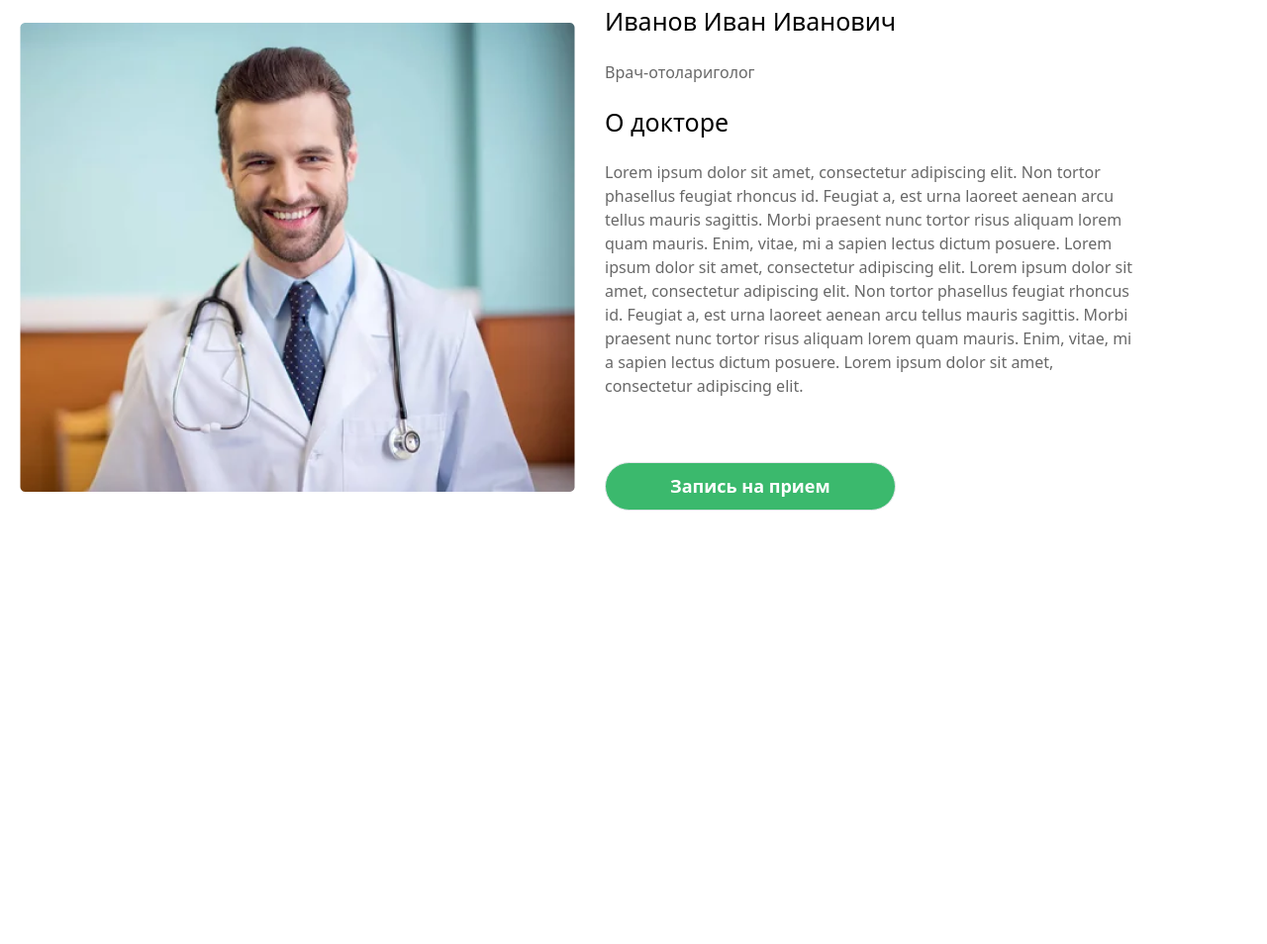
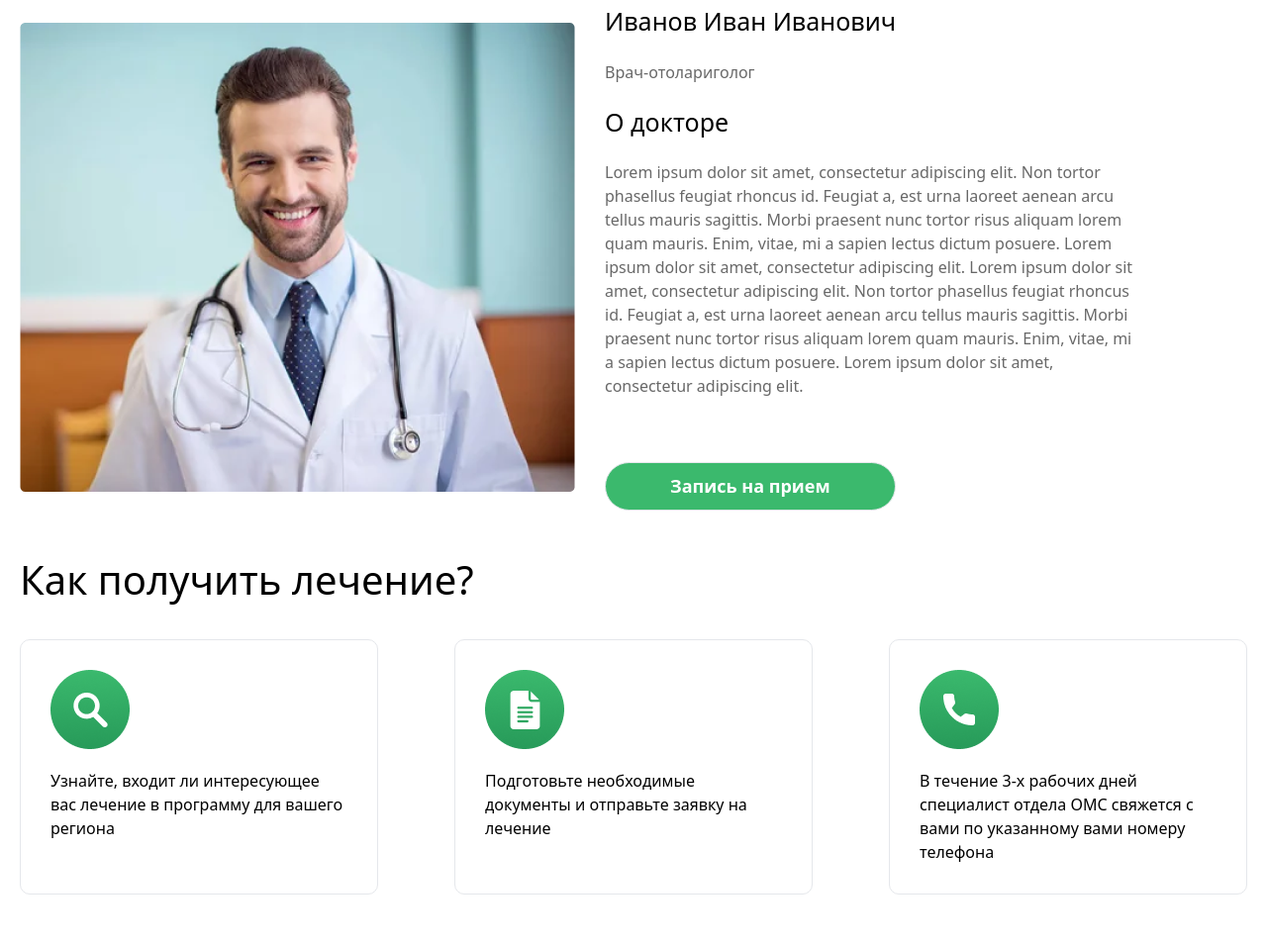
Before and after one commit to Shahnavoz/EXAM, a website: page src/index.html in a window 1280 px wide. Shown: the part 1533-2487 px from the top of the page at 99% size. Before the commit the page ends 2069 px from the top, so only its background shows below. Drawn offline with Linux system fonts and the light colour scheme.

Commit message:
Half of fifth section is finished

```diff
--- a/src/index.html
+++ b/src/index.html
@@ -122,13 +122,14 @@
 
 
     </section>
-    <button class="px-[65px] py-[10px] border-[1px] border-solid rounded-[30px] bg-[#3BB96D] text-white ml-[20px] lg:ml-[80px] lg:mt-[30px]">Записаться
+    <button
+        class="px-[65px] py-[10px] border-[1px] border-solid rounded-[30px] bg-[#3BB96D] text-white ml-[20px] lg:ml-[80px] lg:mt-[30px]">Записаться
         на прием </button>
 
 
-        <section class="p-[20px] max-w-[1300px] m-auto mt-[100px]">
-            <h1 class="text-[35px] font-medium mb-[30px]">Наши специалисты</h1>
-            <article class="flex flex-col gap-[20px] lg:flex-row lg:items-center lg:gap-[30px]">
+    <section class="p-[20px] max-w-[1300px] m-auto mt-[100px]">
+        <h1 class="text-[35px] font-medium mb-[30px]">Наши специалисты</h1>
+        <article class="flex flex-col gap-[20px] lg:flex-row lg:items-center lg:gap-[30px]">
             <aside>
                 <img src="../src/img/specialist.png" alt="">
             </aside>
@@ -136,14 +137,52 @@
                 <h1 class="text-[25px] font-medium">Иванов Иван Иванович</h1>
                 <p class="text-[#686868]">Врач-отолариголог</p>
                 <h1 class="text-[25px] font-medium">О докторе</h1>
-                <p class="text-[#686868]">Lorem ipsum dolor sit amet, consectetur adipiscing elit. Non tortor phasellus feugiat rhoncus id. Feugiat a, est urna laoreet aenean arcu tellus mauris sagittis. Morbi praesent nunc tortor risus aliquam lorem quam mauris. Enim, vitae, mi a sapien lectus dictum posuere. Lorem ipsum dolor sit amet, consectetur adipiscing elit.
+                <p class="text-[#686868]">Lorem ipsum dolor sit amet, consectetur adipiscing elit. Non tortor phasellus
+                    feugiat rhoncus id. Feugiat a, est urna laoreet aenean arcu tellus mauris sagittis. Morbi praesent
+                    nunc tortor risus aliquam lorem quam mauris. Enim, vitae, mi a sapien lectus dictum posuere. Lorem
+                    ipsum dolor sit amet, consectetur adipiscing elit.
 
-                    Lorem ipsum dolor sit amet, consectetur adipiscing elit. Non tortor phasellus feugiat rhoncus id. Feugiat a, est urna laoreet aenean arcu tellus mauris sagittis. Morbi praesent nunc tortor risus aliquam lorem quam mauris. Enim, vitae, mi a sapien lectus dictum posuere. Lorem ipsum dolor sit amet, consectetur adipiscing elit. </p>
-                    <button class="px-[65px] py-[10px] text-[18px] font-bold border-[1px] border-solid rounded-[30px] bg-[#3BB96D] text-white lg:mt-[45px]">Запись
-                        на прием </button>
+                    Lorem ipsum dolor sit amet, consectetur adipiscing elit. Non tortor phasellus feugiat rhoncus id.
+                    Feugiat a, est urna laoreet aenean arcu tellus mauris sagittis. Morbi praesent nunc tortor risus
+                    aliquam lorem quam mauris. Enim, vitae, mi a sapien lectus dictum posuere. Lorem ipsum dolor sit
+                    amet, consectetur adipiscing elit. </p>
+                <button
+                    class="px-[65px] py-[10px] text-[18px] font-bold border-[1px] border-solid rounded-[30px] bg-[#3BB96D] text-white lg:mt-[45px]">Запись
+                    на прием </button>
             </aside>
         </article>
+    </section>
+
+    <section class="max-w-[1300px] m-auto p-[20px]">
+        <h1 class="text-[40px] font-medium">Как получить лечение?</h1>
+        <section
+            class=" flex flex-col gap-[30px] mt-[30px] lg:flex-row lg:justify-between
+            lg:gap-[10px] mb-[30px] ">
+            <div class="border-[1px] border-solid p-[30px]  rounded-[10px]">
+                <img src="../src/img/Frame 153.png" alt="">
+
+                <p class="w-[300px] mt-[20px]">Узнайте, входит ли интересующее вас лечение в программу для вашего
+                    региона
+                </p>
+            </div>
+
+
+            <div class="border-[1px] border-solid p-[30px]  rounded-[10px]">
+                <img src="../src/img/Frame 129.png" alt="">
+
+                <p class="w-[300px] mt-[20px]">Подготовьте необходимые документы и отправьте заявку на лечение</p>
+            </div>
+
+
+
+            <div class="border-[1px] border-solid p-[30px]  rounded-[10px]">
+                <img src="../src/img/Group 160.png" alt="">
+
+                <p class="w-[300px] mt-[20px]">В течение 3-х рабочих дней специалист отдела ОМС свяжется с вами по
+                    указанному вами номеру телефона</p>
+            </div>
         </section>
+    </section>
 
 
 
```
Also changed, not shown: src/output.css.
